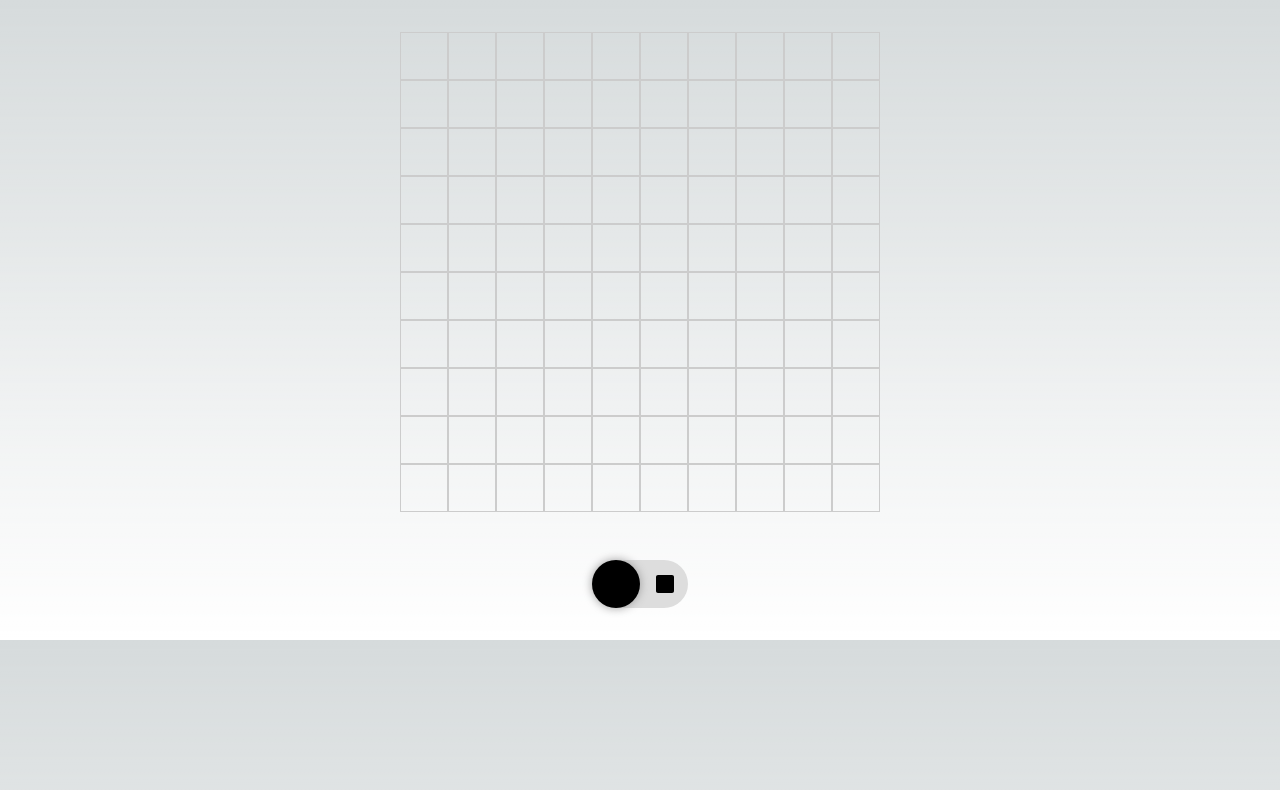
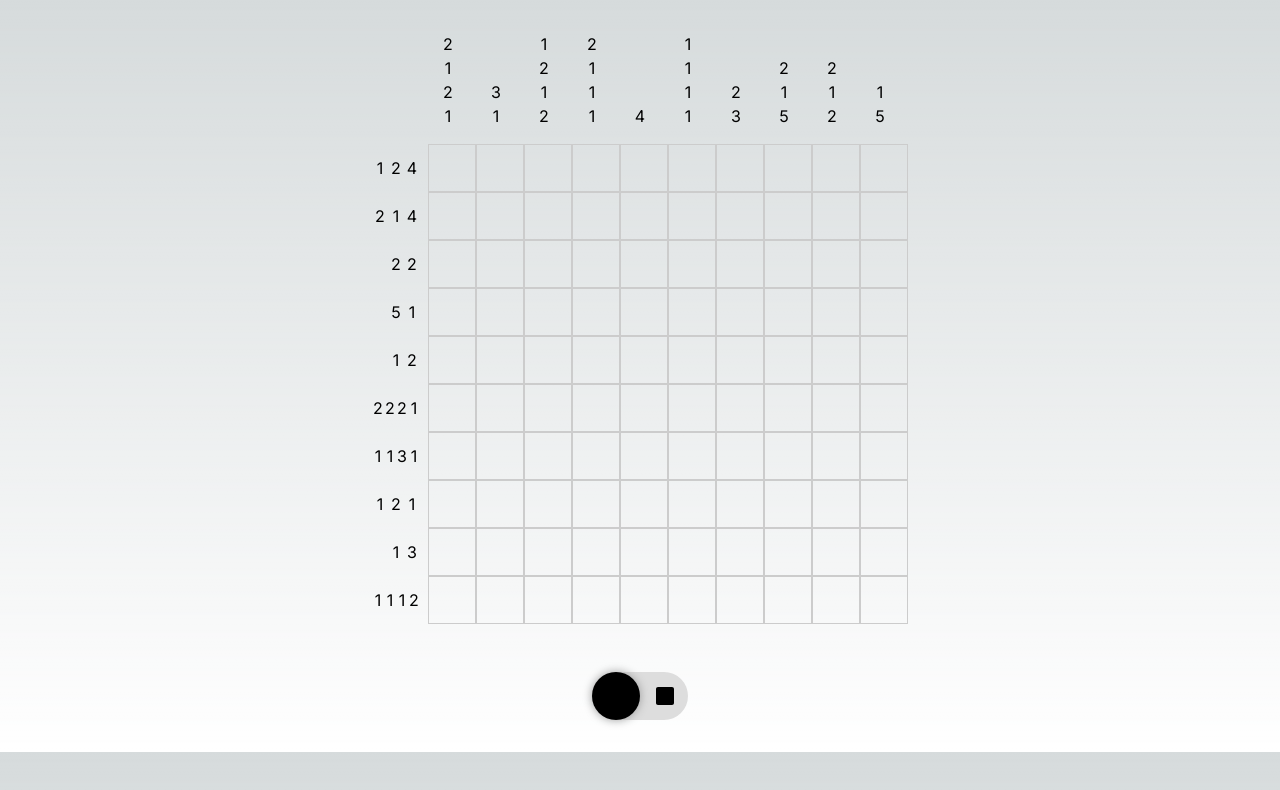
Before and after one commit to Sara-Jo/nonoplay, a Next.js app: page / in a window 1280 px wide. Shown: the top 790 px of the page. Built offline with nearby package versions, Linux system fonts and the light colour scheme.

Commit message:
feat: generate answerGrid and render numbers

```diff
--- a/src/app/page.module.css
+++ b/src/app/page.module.css
@@ -23,6 +23,41 @@
   align-items: center;
   justify-content: center;
   cursor: pointer;
+}
+
+.header {
+  display: flex;
+  justify-content: center;
+  margin-bottom: 1rem;
+}
+
+.emptyCorner {
+  width: 3rem;
+}
+
+.columnNumbers {
+  display: flex;
+  flex-direction: column;
+  width: 3rem;
+  align-items: center;
+  justify-content: end;
+}
+
+.rowNumbers {
+  display: flex;
+  width: 3rem;
+  justify-content: end;
+  align-items: center;
+  margin-right: 0.5rem;
+}
+
+.number {
+  display: flex;
+  align-items: center;
+  justify-content: center;
+  font-size: 1rem;
+  width: 1rem;
+  height: 1.5rem;
 }
 
 .toggleButton {
--- a/src/app/page.tsx
+++ b/src/app/page.tsx
@@ -1,6 +1,6 @@
 "use client";
 
-import { useState } from "react";
+import { useEffect, useState } from "react";
 import styles from "./page.module.css";
 import SquareRoundedIcon from "@mui/icons-material/SquareRounded";
 import CloseRoundedIcon from "@mui/icons-material/CloseRounded";
@@ -8,11 +8,64 @@ import CloseRoundedIcon from "@mui/icons-material/CloseRounded";
 type CellState = "filled" | "crossed" | null;
 type GridState = CellState[][];
 
+const stage = 10;
+
+const generateRandomGrid = (stage: number): GridState => {
+  return Array.from({ length: stage }, () =>
+    Array.from({ length: stage }, () => (Math.random() > 0.5 ? "filled" : null))
+  );
+};
+
+const calculateNumbers = (grid: GridState) => {
+  const rowNumbers = grid.map((row) => {
+    const numbers = [];
+    let count = 0;
+    row.forEach((cell) => {
+      if (cell === "filled") count++;
+      else if (count > 0) {
+        numbers.push(count);
+        count = 0;
+      }
+    });
+    if (count > 0) numbers.push(count);
+
+    return numbers.length ? numbers : [0];
+  });
+
+  const columnNumbers = Array.from({ length: stage }, (_, colIndex) => {
+    const numbers = [];
+    let count = 0;
+    grid.forEach((row) => {
+      if (row[colIndex] === "filled") count++;
+      else if (count > 0) {
+        numbers.push(count);
+        count = 0;
+      }
+    });
+    if (count > 0) numbers.push(count);
+
+    return numbers.length ? numbers : [0];
+  });
+
+  return { rowNumbers, columnNumbers };
+};
+
 export default function Home() {
+  const [answerGrid, setAnswerGrid] = useState<GridState | null>(null);
   const [grid, setGrid] = useState<GridState>(
     Array(10).fill(Array(10).fill(null))
   );
   const [mode, setMode] = useState<"fill" | "exclude">("fill");
+  const [rowNumbers, setRowNumbers] = useState<number[][]>([]);
+  const [columnNumbers, setColumnNumbers] = useState<number[][]>([]);
+
+  useEffect(() => {
+    const newGrid = generateRandomGrid(stage);
+    setAnswerGrid(newGrid);
+    const { rowNumbers, columnNumbers } = calculateNumbers(newGrid);
+    setRowNumbers(rowNumbers);
+    setColumnNumbers(columnNumbers);
+  }, []);
 
   const toggleMode = () => {
     setMode((prevMode) => (prevMode === "fill" ? "exclude" : "fill"));
@@ -20,9 +73,29 @@ export default function Home() {
 
   return (
     <div className={styles.main}>
+      <div className={styles.header}>
+        <div className={styles.emptyCorner}></div>
+        {columnNumbers.map((numbers, colIndex) => (
+          <div key={colIndex} className={styles.columnNumbers}>
+            {numbers.map((num, idx) => (
+              <div key={idx} className={styles.number}>
+                {num}
+              </div>
+            ))}
+          </div>
+        ))}
+      </div>
+
       <div className={styles.grid}>
-        {grid.map((row, rowIndex) => (
+        {grid?.map((row, rowIndex) => (
           <div key={rowIndex} className={styles.row}>
+            <div className={styles.rowNumbers}>
+              {rowNumbers[rowIndex]?.map((num, idx) => (
+                <div key={idx} className={styles.number}>
+                  {num}
+                </div>
+              ))}
+            </div>
             {row.map((cell, colIndex) => (
               <div key={colIndex} className={styles.cell}></div>
             ))}
```
